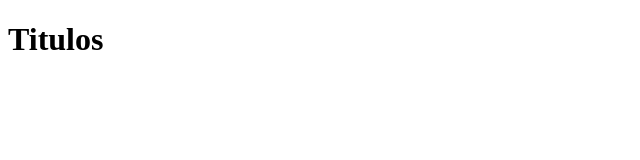
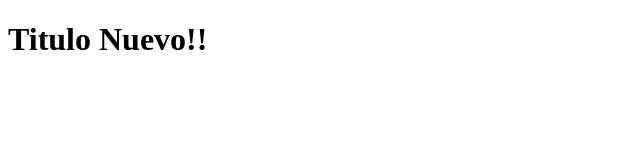
Before and after one commit to matiasescalona/holaMundo, a plain HTML site: page index.html in a window 1280 px wide. Shown: the whole page, without its empty margins (0-640 px from the left). Drawn offline with Linux system fonts and the light colour scheme.

Commit message:
Se Modifico El titulo nuevo!!

```diff
--- a/index.html
+++ b/index.html
@@ -7,6 +7,6 @@
     <title>Curso Git </title>
 </head>
 <body>
-    <h1>Titulos</h1>
+    <h1>Titulo Nuevo!!</h1>
 </body>
 </html>
```
